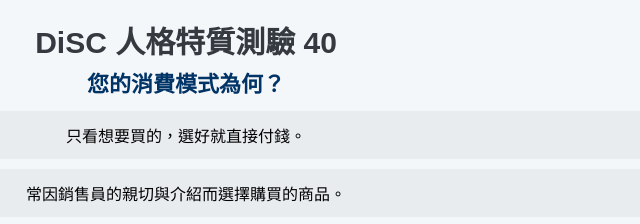
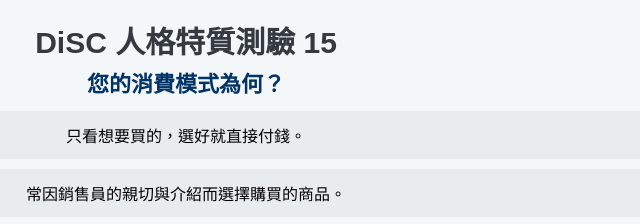
Before and after one commit to shihyungchuang/disc, a plain HTML site: page index.html in a window 1280 px wide. Shown: the top 224 px of the page, 454-1094 px from the left. Drawn offline with Linux system fonts and the light colour scheme.

Commit message:
Update index.html

```diff
--- a/index.html
+++ b/index.html
@@ -259,7 +259,7 @@
 </head>
 <body>
 
-    <h1>DiSC 人格特質測驗 40</h1>
+    <h1>DiSC 人格特質測驗 15</h1>
 
     <!-- 測驗頁面 -->
     <div id="question-container" class="question-container active">
```
